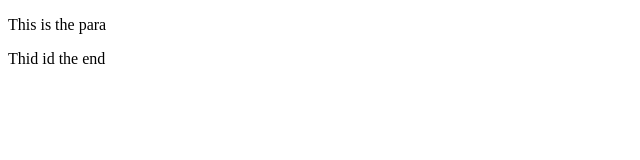
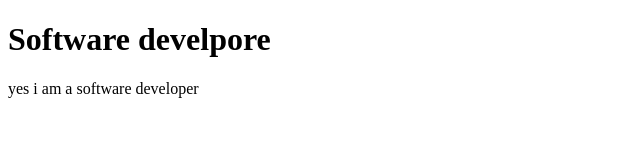
Before and after one commit to arshad77/git-test, a website: page index.html in a window 1280 px wide. Shown: the whole page, without its empty margins (0-640 px from the left). Drawn offline with Linux system fonts and the light colour scheme.

Commit message:
conni commit

```diff
--- a/index.html
+++ b/index.html
@@ -6,8 +6,9 @@
     <title></title>
 </head>
 <body>
-<p>This is the para
+    <h1>Software develpore</h1>
+    <p>
+        yes i am a software developer
     </p>
-    <hi>Thid id the end</hi>
 </body>
 </html>
```
Also changed, not shown: package.json (added, +24 -0 lines), 2 other files.
